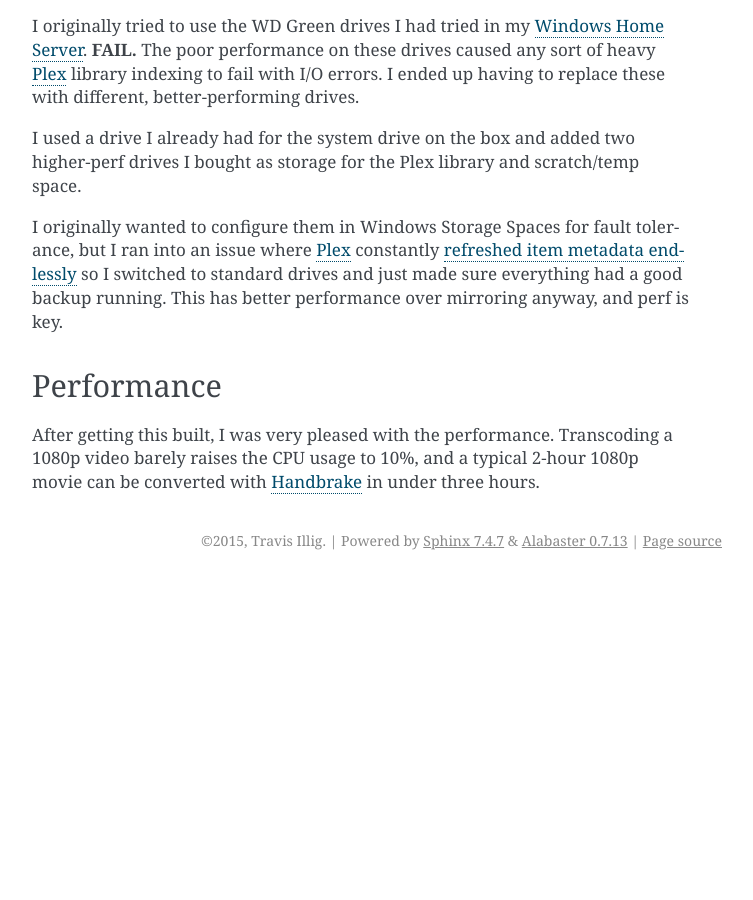
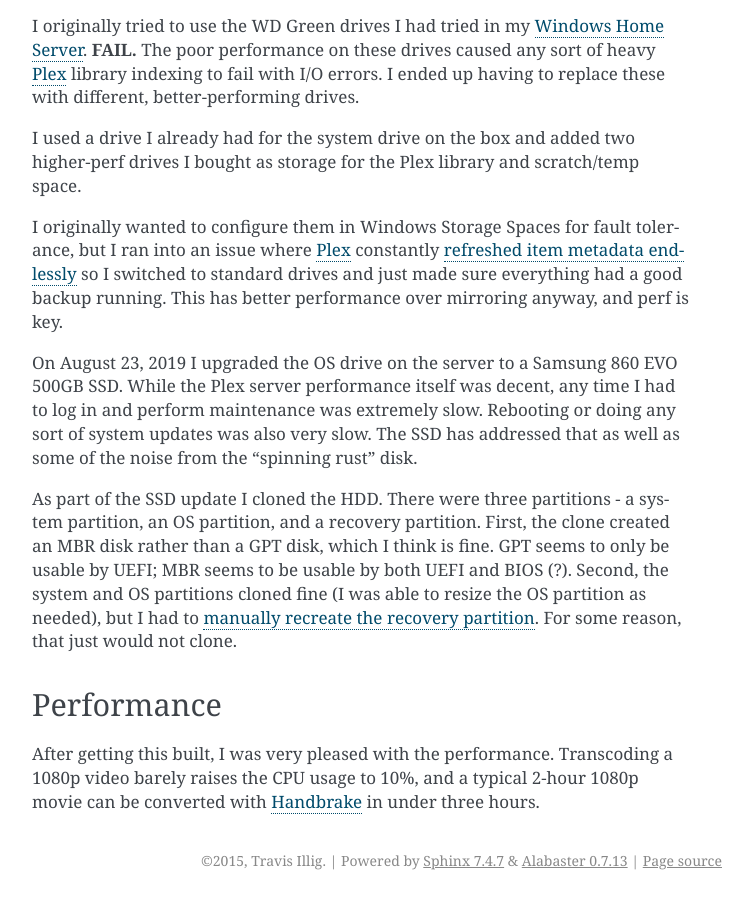
Before and after one commit to tillig/mediacenter, a Sphinx documentation site: the page built from docs/hardware/server/megaplex.rst, in a window 1280 px wide and 900 px high, scrolled down 1250 px. Shown: the whole window, without its empty margins (388-1141 px from the left). Built offline with Sphinx 7.4.7, drawn with Linux system fonts in a browser that asks for light colours; before the commit the page ends 1830 px from its top, so only the background shows below that.

Commit message:
Megaplex hard drive upgrade.

```diff
--- a/docs/hardware/server/megaplex.rst
+++ b/docs/hardware/server/megaplex.rst
@@ -41,6 +41,10 @@
 
 I originally wanted to configure them in Windows Storage Spaces for fault tolerance, but I ran into an issue where :doc:`Plex <../../software/serve/plex>` constantly `refreshed item metadata endlessly <https://forums.plex.tv/index.php/topic/102888-new-items-added-to-library-cause-refresh-loop/page-2#entry626475>`_ so I switched to standard drives and just made sure everything had a good backup running. This has better performance over mirroring anyway, and perf is key.
 
+On August 23, 2019 I upgraded the OS drive on the server to a Samsung 860 EVO 500GB SSD. While the Plex server performance itself was decent, any time I had to log in and perform maintenance was extremely slow. Rebooting or doing any sort of system updates was also very slow. The SSD has addressed that as well as some of the noise from the "spinning rust" disk.
+
+As part of the SSD update I cloned the HDD. There were three partitions - a system partition, an OS partition, and a recovery partition. First, the clone created an MBR disk rather than a GPT disk, which I think is fine. GPT seems to only be usable by UEFI; MBR seems to be usable by both UEFI and BIOS (?). Second, the system and OS partitions cloned fine (I was able to resize the OS partition as needed), but I had to `manually recreate the recovery partition <https://michaelreichenbach.de/how-to-extend-windows-partition-blocked-by-recovery-partition/>`_. For some reason, that just would not clone.
+
 Performance
 ===========
 After getting this built, I was very pleased with the performance. Transcoding a 1080p video barely raises the CPU usage to 10%, and a typical 2-hour 1080p movie can be converted with :doc:`Handbrake <../../software/convert/handbrake>` in under three hours.
```
Also changed, not shown: other parts of docs/hardware/server/megaplex.rst (+1 -1 lines).
